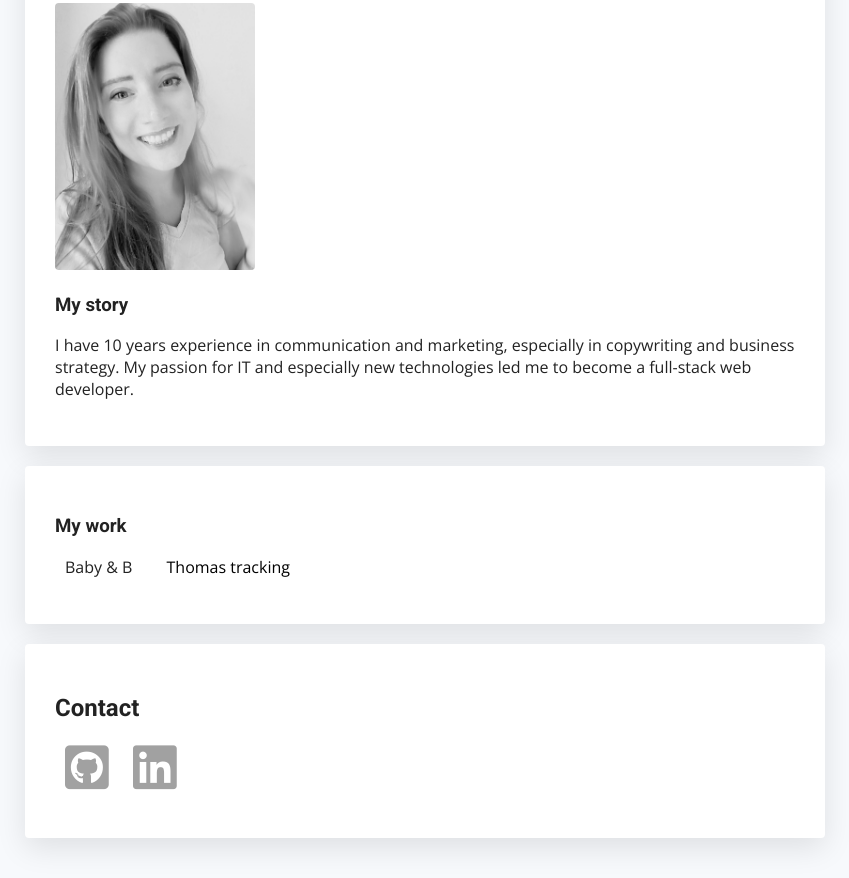
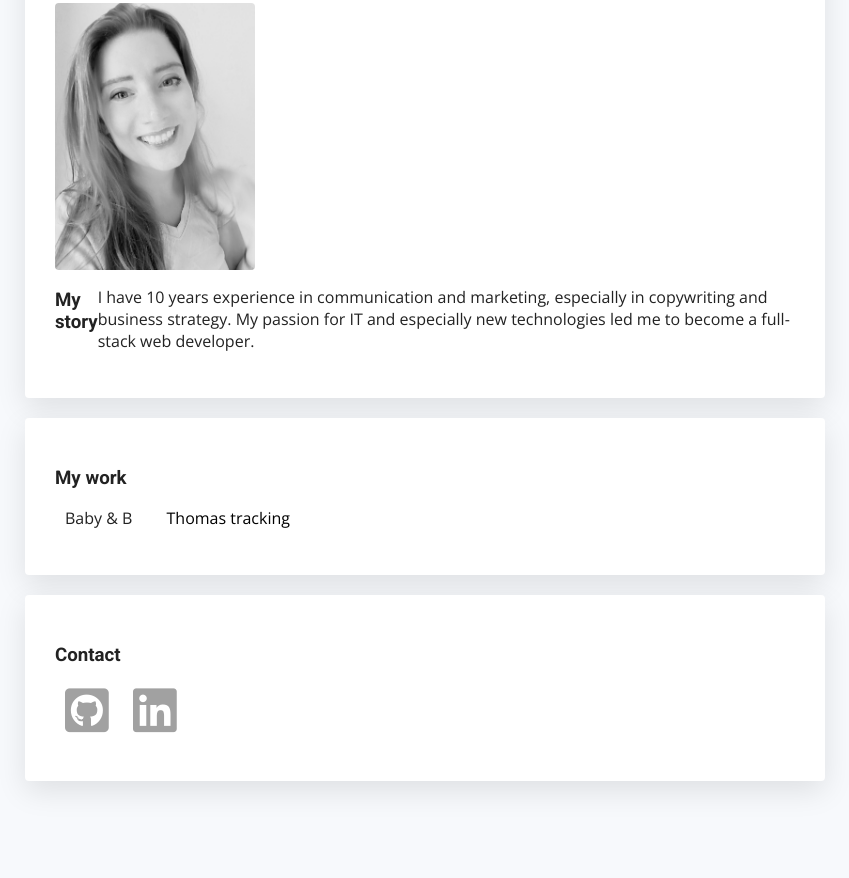
Before and after one commit to Teruko83/profile, a plain HTML site: page index.html in a window 1280 px wide. Shown: the part 461-1339 px from the top of the page, without its empty margins (215-1064 px from the left). After the commit the page ends 1282 px from the top, so only its background shows below. Drawn offline with nearby package versions, Linux system fonts and the light colour scheme.

Commit message:
creation div flex

```diff
--- a/index.html
+++ b/index.html
@@ -54,13 +54,16 @@
         <h1>AURELIE MATHYS </h1>
           <h3>COMMUNICATION ADVISOR - </h3>
           <h3>WEB DEVELOPER</h3>
-
+          <div class="flex">
           <img class="img-radius" src="./images/aurelie_NB.png" width="200px" alt="Aurelie Mathys">
+          </div>
+          <div class="flex">
           <h3>My story</h3>
            <p>I have 10 years experience in communication and marketing,
               especially in copywriting and business strategy.
               My passion for IT and especially new technologies led me to become a full-stack web developer.
            </p>
+          </div>
 
       </div>
 
@@ -73,7 +76,7 @@
       </div>
 
       <div class="card-white">
-        <h2>Contact</h2>
+        <h3>Contact</h3>
         <ul class="list-inline">
           <li>
             <a href="https://github.com/Teruko83" target="_blank">
--- a/style.css
+++ b/style.css
@@ -42,6 +42,10 @@ a:hover {
 .container {
   width: 800px;
   margin: 40px auto;
+}
+
+.flex {
+  display:flex;
 }
 
 .card-white {
```
